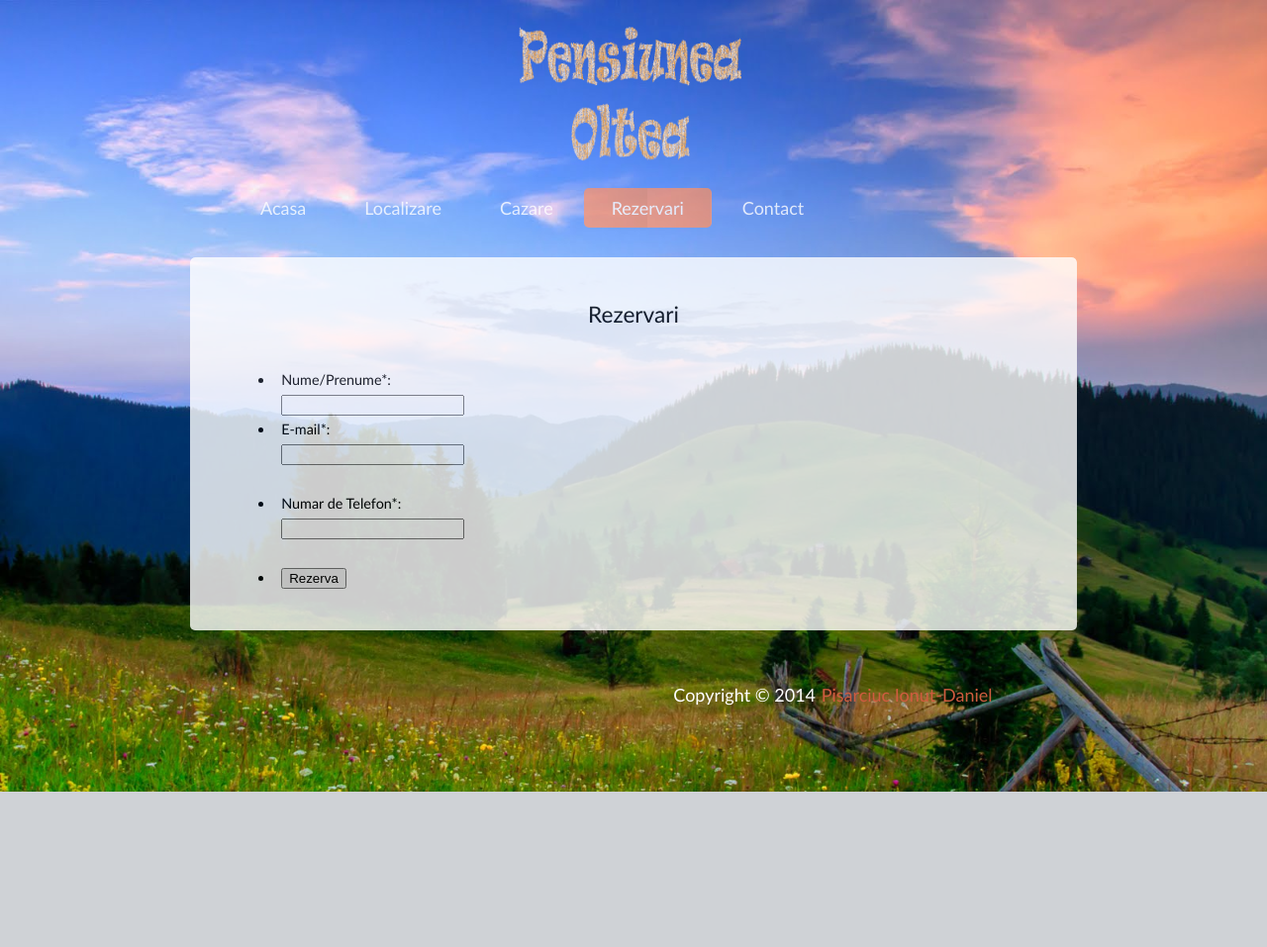
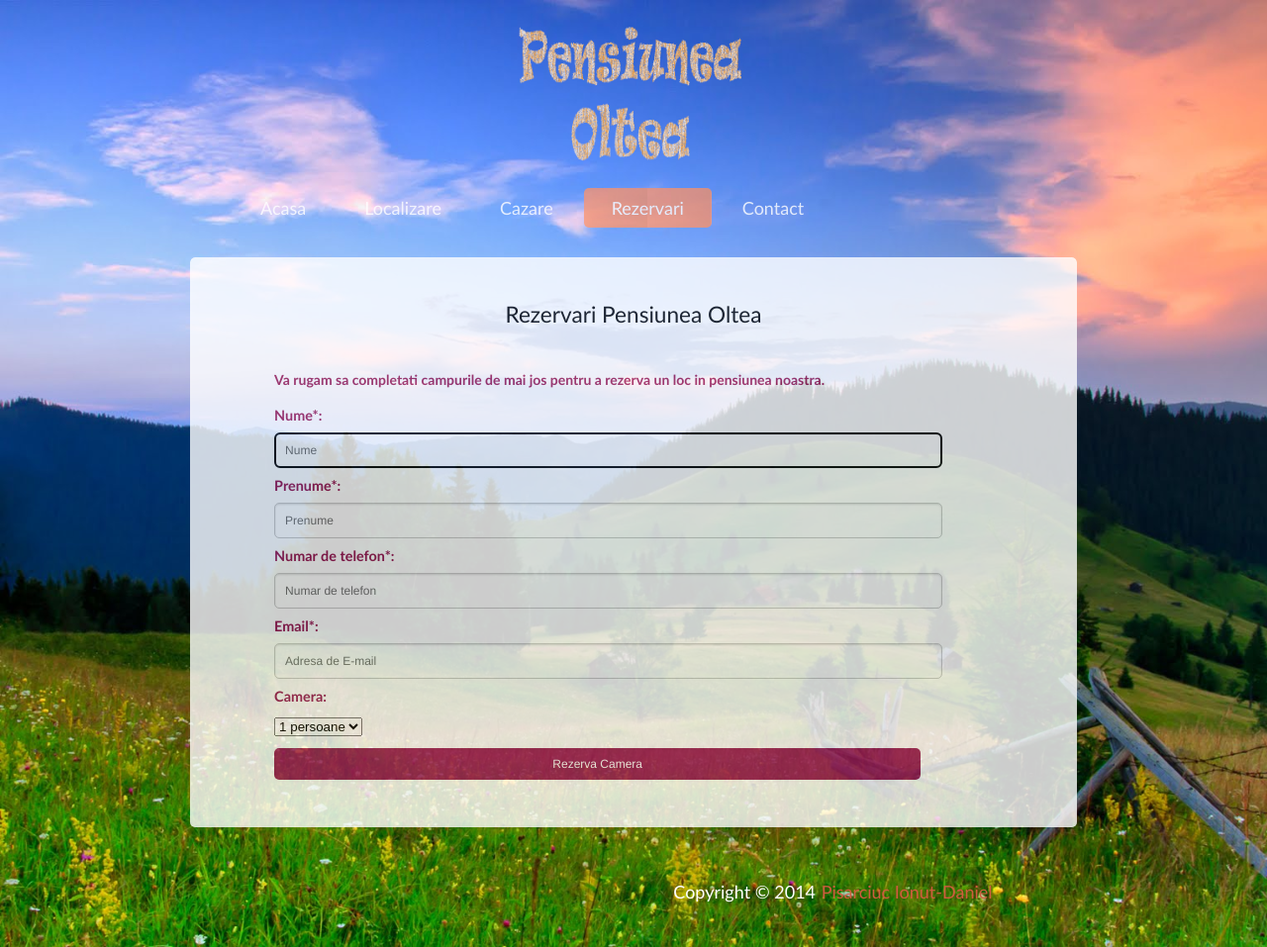
Before and after one commit to danielcanila/UbisInternship2016, a PHP site: page /rezervari.php in a window 1280 px wide; the page is wider, and only the part inside the window is pictured. Shown: that part at 99% size. Before the commit the page ends 800 px from the top of that part, so only its background shows below. Run offline with PHP 8.4, Linux system fonts and the light colour scheme; data that the repository does not hold is empty.

Commit message:
rezervari working in progress
formular de rezervare 50%

```diff
--- a/tw2014/rezervari.php
+++ b/tw2014/rezervari.php
@@ -28,7 +28,7 @@ include 'core/init.php';
 		<div class="content">
 				<article class="articleContent">
 					<header>
-						<h1>Rezervari</h1>
+						<h1>Rezervari Pensiunea Oltea</h1>
 					</header>
 
 					<content>
@@ -40,26 +40,46 @@ include 'core/init.php';
 			}
 
 			?>
-			 <form action="<?PHP echo $_SERVER['PHP_SELF']; ?>" method="post">
-                <ul>
-                <li>
-                    &nbsp; Nume/Prenume*:<br>
-                    &nbsp; <input type="text" name="username">
-                </li>
-                <li>
-                    &nbsp; E-mail*:<br>
-                    &nbsp; <input type="text" name="email"> <br><br>
-                </li>
-                <li>
-                    &nbsp; Numar de Telefon*:<br>
-                    &nbsp; <input type="text" name="phonenumber"> <br><br>
-                </li>
-                <li>
-                &nbsp; <input type="submit" value="Rezerva">
-
-                </li>
-                </ul>
-              </form>
+			   <form id="contact-form" action="contact.php" method="post">
+						<h2>Va rugam sa completati campurile de mai jos pentru a rezerva un loc in pensiunea noastra.</h2>
+						<div>
+							<label>
+								<span>Nume*: </span>
+								<input placeholder="Nume" type="text" tabindex="1" name="name" required autofocus>
+							</label>
+						</div>
+						<div>
+							<label>
+								<span>Prenume*: </span>
+								<input placeholder="Prenume" type="text" tabindex="1" name="surname" required autofocus>
+							</label>
+						</div>
+						<div>
+							<label>
+								<span>Numar de telefon*: </span>
+								<input placeholder="Numar de telefon" type="text" tabindex="1" name="" required autofocus>
+							</label>
+						</div>
+						<div>
+							<label>
+								<span>Email*: </span>
+								<input placeholder="Adresa de E-mail" type="email" tabindex="2" name="your_email"  required>
+							</label>
+						</div>
+						<div>
+							<label>
+								<span>Camera: </span>
+									<select name="camera">
+									    <option value="1 persoana">1 persoane</option>
+									    <option value="2 persoane">2 persoane</option>
+									    <option value="3 persoane">3 persoane</option>
+									</select>
+							</label>
+						</div>
+						<div>
+							<button name="rezerva" type="submit" id="rezerva">Rezerva Camera</button>
+						</div>
+					</form>
 					</content>
 
 				</article>
```
